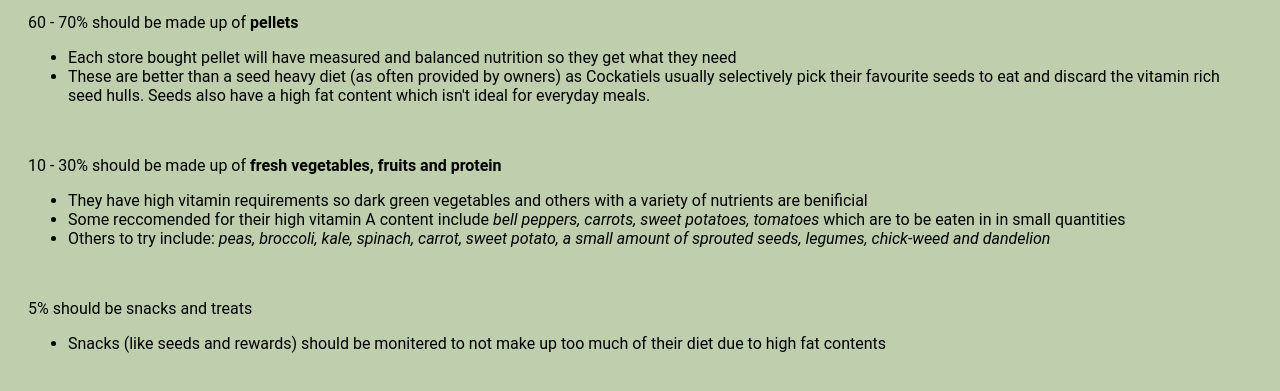
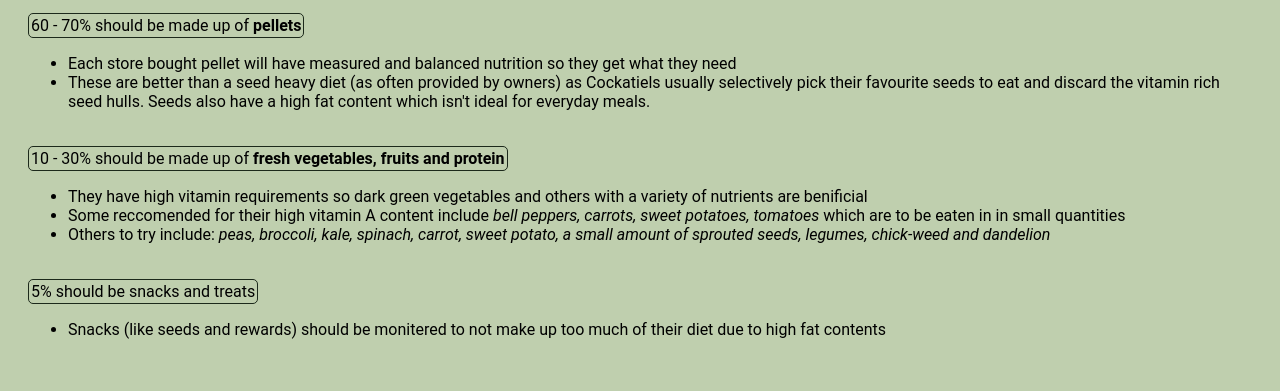
Before and after one commit to countingsthas/countingsthas.github.io, a plain HTML site: page diet.html in a window 1280 px wide. Shown: the part 223-614 px from the top of the page. Drawn offline with Linux system fonts and the light colour scheme.

Commit message:
Add files via upload

```diff
--- a/styles.css
+++ b/styles.css
@@ -58,6 +58,14 @@ h3{
     text-decoration-thickness: 0.5px;
     text-underline-offset: 0.5rem;
 
+}
+
+p.standout{
+    border: 1px solid #1c291b;
+    padding: 2px;
+    border-radius: 5px;
+    width: fit-content;
+    margin: 0;
 }
 
 
```
